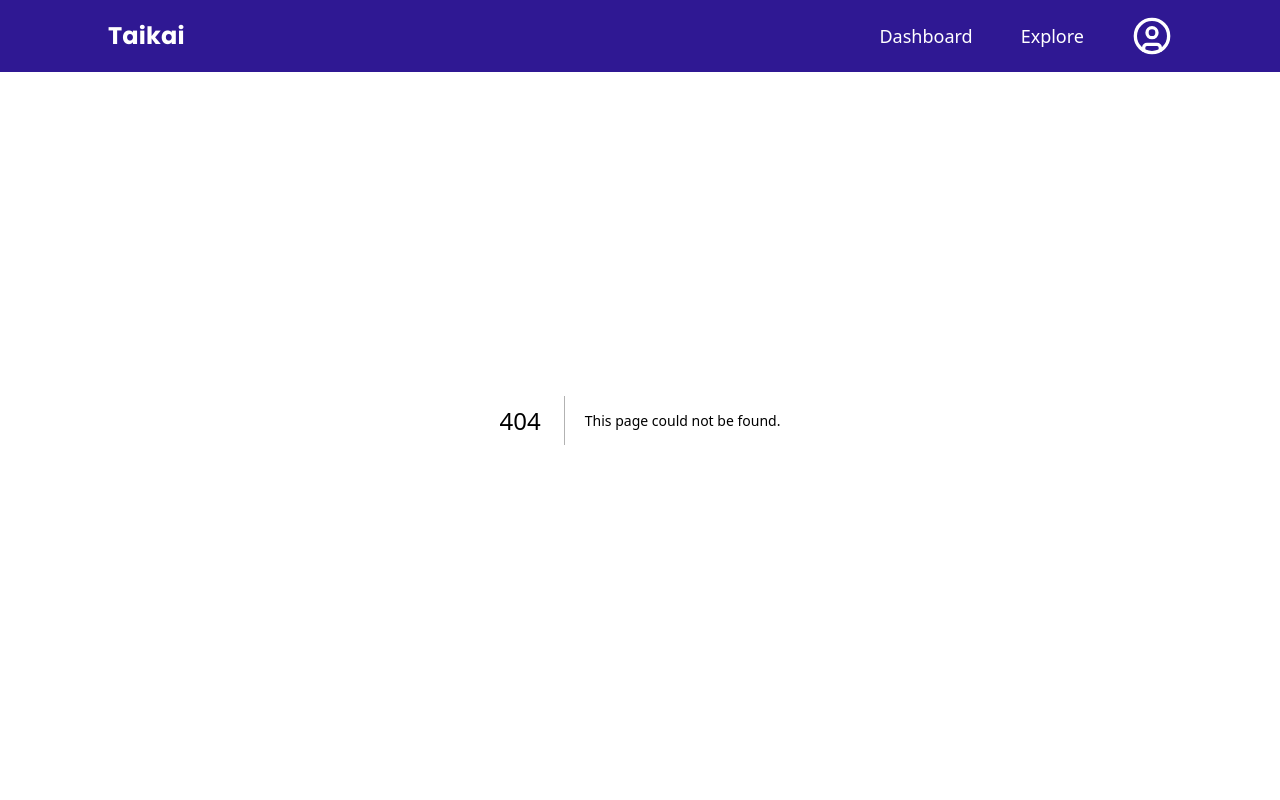
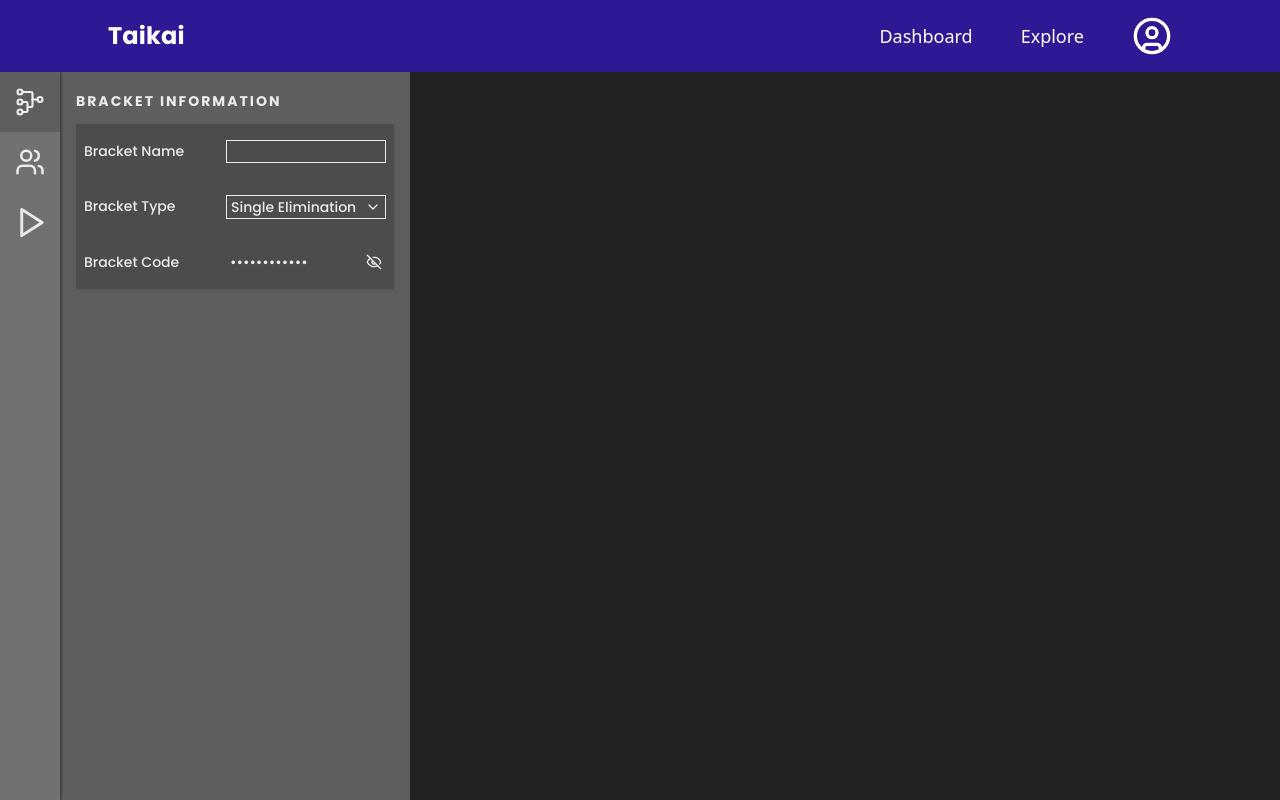
Before and after one commit to s3lven/kendo-brackets, a Next.js app: page /1/1 in a window 1280 px wide. Before the commit this address had no page. Built offline with nearby package versions, Linux system fonts and the light colour scheme.

Commit message:
feat: added bracket editor page and information panel

```diff
--- a/package.json
+++ b/package.json
@@ -12,10 +12,13 @@
     "@headlessui/react": "^2.1.6",
     "@radix-ui/react-dialog": "^1.1.1",
     "@radix-ui/react-popover": "^1.1.1",
+    "@radix-ui/react-select": "^2.1.1",
+    "@radix-ui/react-tabs": "^1.1.0",
     "lucide-react": "^0.439.0",
     "next": "14.2.9",
     "react": "^18",
-    "react-dom": "^18"
+    "react-dom": "^18",
+    "react-icons": "^5.3.0"
   },
   "devDependencies": {
     "@types/node": "^20",
--- /dev/null
+++ b/src/app/[tournament]/[bracketCode]/page.tsx
@@ -0,0 +1,32 @@
+import BracketPanel from '@/app/features/bracket/bracket-panel'
+import { dummyTournamentData } from '@/types/bracket_t'
+import React from 'react'
+
+type EditBracketPageProps = {
+    params: {
+      tournament: string,
+      bracketCode: string
+    }
+}
+
+const EditBracketPage = ({ params } : EditBracketPageProps) => {
+  const tournamentData = dummyTournamentData.find((tournament) => {
+    // This is VERRYYYY specific, and will change with the back end implementation
+    const searchTerm = params.tournament.replace('%20', ' ')
+    // console.log(tournament.tournamentName)
+    // console.log(searchTerm)
+    return tournament.tournamentName == searchTerm
+  })
+  const bracketData = tournamentData?.brackets.find((bracket) => bracket.bracketCode == params.bracketCode)
+  // console.log(params)
+  // console.log(tournamentData)
+  console.log(bracketData)
+
+  return (
+    <div className='w-full h-full flex gap-5 bg-shade2'>
+      <BracketPanel bracketData={bracketData}/>
+    </div>
+  )
+}
+
+export default EditBracketPage
--- a/src/app/dashboard/page.tsx
+++ b/src/app/dashboard/page.tsx
@@ -4,7 +4,7 @@ import DashboardLoading from "../features/dashboard/dashboard-loading";
 
 const DashboardPage = () => {
   return (
-    <>
+    <div className="flex flex-col gap-5 pb-8 px-[108px]">
       {/* Header */}
       <div className="w-full py-6 border-b border-grey ">
         <h1 className="text-dark text-title">Dashboard</h1>
@@ -12,7 +12,7 @@ const DashboardPage = () => {
       <Suspense fallback={<DashboardLoading />}>
         <DashboardContent />
       </Suspense>
-    </>
+    </div>
   );
 };
 
--- /dev/null
+++ b/src/app/features/bracket/bracket-panel.tsx
@@ -0,0 +1,71 @@
+import React from "react";
+import * as Tabs from "@radix-ui/react-tabs";
+import { TbTournament } from "react-icons/tb";
+import { Play, Users } from "lucide-react";
+import { Bracket } from "@/types/bracket_t";
+import InformationPanel from "./information-panel";
+
+type NavItemType = {
+  value: string;
+  icon: JSX.Element;
+};
+
+type BracketPanelProps = {
+  bracketData: Bracket | undefined;
+};
+
+const NavItems: NavItemType[] = [
+  {
+    value: "bracketInfo",
+    icon: <TbTournament size={"30px"} strokeWidth={"1.75px"} />,
+  },
+  {
+    value: "bracketParticipants",
+    icon: <Users size={"30px"} />,
+  },
+  {
+    value: "bracketPlay",
+    icon: <Play size={"35px"} />,
+  },
+];
+
+const TriggerItem = ({ value, icon }: NavItemType) => {
+  return (
+    <Tabs.Trigger
+      value={value}
+      className="w-full h-full max-h-[60px] flex justify-center items-center
+            transition-colors ease-in-out duration-200 text-grey
+            hover:bg-neutral6 hover:shadow-[0px_0px_20px_0px_rgba(0,0,0,0.25)]
+            data-[state=active]:bg-neutral8 hover:data-[state=active]:shadow-none data-[state=active]:cursor-default"
+    >
+      {icon}
+    </Tabs.Trigger>
+  );
+};
+
+const BracketPanel = ({ bracketData }: BracketPanelProps) => {
+  return (
+    <Tabs.Root
+      className="bg-neutral8 flex w-full max-w-[410px] font-poppins"
+      orientation="vertical"
+      defaultValue="bracketInfo"
+    >
+      <Tabs.List
+        className="w-full max-w-[60px] h-full flex flex-col shadow-[2px_0px_2px_0px_rgba(0,0,0,0.3)] bg-neutral7"
+        aria-label="bracket editor tabs"
+      >
+        {NavItems.map((item) => (
+          <TriggerItem key={item.value} value={item.value} icon={item.icon} />
+        ))}
+      </Tabs.List>
+      <Tabs.Content
+        value="bracketInfo"
+        className="w-full h-full flex flex-col gap-2.5 p-4"
+      >
+        <InformationPanel bracketData={bracketData} />
+      </Tabs.Content>
+    </Tabs.Root>
+  );
+};
+
+export default BracketPanel;
--- /dev/null
+++ b/src/app/features/bracket/information-panel.tsx
@@ -0,0 +1,111 @@
+"use client";
+
+import { Bracket } from "@/types/bracket_t";
+import { Button, Input } from "@headlessui/react";
+import * as Select from "@radix-ui/react-select";
+import { ChevronDown, Eye, EyeOff } from "lucide-react";
+import React, { useState } from "react";
+
+type InformationPanelProps = {
+    bracketData: Bracket | undefined
+}
+
+const InformationPanel = ({bracketData} : InformationPanelProps) => {
+  const [typeSelect, setTypeSelect] = useState("Single Elimination");
+  const [showPassword, setShowPassword] = useState(false);
+  return (
+    <>
+      <p className="text-grey text-label uppercase w-fit">
+        bracket information
+      </p>
+      <div className="w-full flex flex-col gap-8 px-2 py-4 bg-shade2_30 shadow rounded-sm">
+        <div className="w-full h-full flex flex-wrap justify-between ">
+          <p className="text-grey text-desc">Bracket Name</p>
+          {/* TODO: Track the current value */}
+          <Input
+            className="w-[160px] h-full px-1 bg-transparent border border-grey font-poppins text-grey text-desc
+                transition-all ease-out duration-500
+                data-[focus]:scale-[1.05]"
+            defaultValue={bracketData?.bracketName}
+          />
+        </div>
+        <div className="w-full h-full flex flex-wrap justify-between ">
+          <p className="text-grey text-desc">Bracket Type</p>
+          <Select.Root
+            defaultValue={typeSelect}
+            value={typeSelect}
+            onValueChange={setTypeSelect}
+          >
+            <Select.Trigger
+              aria-label="bracket type"
+              className="w-[160px] h-full px-1 bg-transparent border border-grey font-poppins text-grey text-desc
+                    flex justify-between items-center"
+            >
+              <Select.Value>{typeSelect}</Select.Value>
+              <Select.Icon asChild>
+                <ChevronDown size={"1rem"} />
+              </Select.Icon>
+            </Select.Trigger>
+            <Select.Portal>
+              <Select.Content
+                className="rounded-lg bg-neutral8 w-[220px] focus:outline-none shadow-lg outline outline-1 outline-shade2 text-button-sm text-white font-poppins"
+                position="popper"
+                sideOffset={10}
+                alignOffset={-22}
+              >
+                <Select.ScrollUpButton></Select.ScrollUpButton>
+                <Select.Viewport className="py-4">
+                  <Select.Item
+                    value="Single Elimination"
+                    className="hover:bg-neutral7 px-4 py-2 cursor-pointer"
+                  >
+                    Single Elimination
+                  </Select.Item>
+                  <Select.Item
+                    value="Double Elimination"
+                    className="hover:bg-neutral7 px-4 py-2 cursor-pointer"
+                  >
+                    Double Elimination
+                  </Select.Item>
+                  <Select.Item
+                    value="Round Robin"
+                    className="hover:bg-neutral7 px-4 py-2 cursor-pointer"
+                  >
+                    Round Robin
+                  </Select.Item>
+                  <Select.Item
+                    value="Group Stage"
+                    className="hover:bg-neutral7 px-4 py-2 cursor-pointer"
+                  >
+                    Group Stage
+                  </Select.Item>
+                </Select.Viewport>
+              </Select.Content>
+            </Select.Portal>
+          </Select.Root>
+        </div>
+        <div className="w-full h-full flex flex-wrap justify-between ">
+          <p className="text-grey text-desc">Bracket Code</p>
+          <div
+            className="w-[160px] h-full px-1 bg-transparent font-poppins text-grey text-desc
+                flex justify-between items-center"
+          >
+            <Input
+              className="w-full h-full bg-transparent"
+              defaultValue={
+                showPassword ? bracketData?.bracketCode : "aaaaaaaaaaaa"
+              }
+              type={showPassword ? "text" : "password"}
+              readOnly
+            />
+            <Button className="" onClick={() => setShowPassword(!showPassword)}>
+              {showPassword ? <Eye size={"1rem"} /> : <EyeOff size={"1rem"} />}
+            </Button>
+          </div>
+        </div>
+      </div>
+    </>
+  );
+};
+
+export default InformationPanel;
--- a/src/app/globals.css
+++ b/src/app/globals.css
@@ -1,3 +1,25 @@
 @tailwind base;
 @tailwind components;
 @tailwind utilities;
+
+@layer utilities {
+  .scrollbar::-webkit-scrollbar {
+    /* Customize the scrollbar width */
+    width: 20px;
+  }
+
+  .scrollbar::-webkit-scrollbar-track {
+    border-radius: 100vh;
+    background: #f7f4ed;
+  }
+
+  .scrollbar::-webkit-scrollbar-thumb {
+    background: #e0cbcb;
+    border-radius: 100vh;
+    border: 3px solid #f6f7ed;
+  }
+
+  .scrollbar::-webkit-scrollbar-thumb:hover {
+    background: #c0a0b9;
+  }
+}
--- a/src/app/layout.tsx
+++ b/src/app/layout.tsx
@@ -33,7 +33,7 @@ export default function RootLayout({
     <html lang="en" className={`${poppins.variable}`}>
       <body className="flex flex-col h-screen">
         <DashboardNav />
-        <div className="w-full h-full flex flex-col gap-5 px-[108px] pb-8 flex-1 overflow-auto">{children}</div>
+        <div className="w-full h-full flex-1 overflow-auto">{children}</div>
       </body>
     </html>
   );
--- a/tailwind.config.ts
+++ b/tailwind.config.ts
@@ -1,4 +1,5 @@
 import type { Config } from "tailwindcss";
+import plugin from 'tailwindcss/plugin';
 
 const config: Config = {
   content: [
@@ -10,29 +11,29 @@ const config: Config = {
     extend: {
       colors: {
         primary: {
-          DEFAULT: '#25DAC5',
-          hover: '#1EAE9E'
+          DEFAULT: "#25DAC5",
+          hover: "#1EAE9E",
         },
-        secondary: '#482BE7',
-        third: '#E93A7D',
-        dark: '#2F1893',
-        dark_90: '#EAE8F4',
-        heading: '#1E0E62',
-        text: '#15143966',
-        grey: '#EBEAED',
-        error: '#C84545',
-        shade1: '#FFFFFF',
-        shade2: '#222222',
-        shade2_5: '#2222220D',
-        shade2_30: '#2222224D',
-        neutral1: '#F7F7F7',
-        neutral2: '#EBEBEB',
-        neutral3: '#DDDDDD',
-        neutral4: '#D3D3D3',
-        neutral5: '#C2C2C2',
-        neutral6: '#B0B0B0',
-        neutral7: '#717171',
-        neutral8: '#5E5E5E',
+        secondary: "#482BE7",
+        third: "#E93A7D",
+        dark: "#2F1893",
+        dark_90: "#EAE8F4",
+        heading: "#1E0E62",
+        text: "#15143966",
+        grey: "#EBEAED",
+        error: "#C84545",
+        shade1: "#FFFFFF",
+        shade2: "#222222",
+        shade2_5: "#2222220D",
+        shade2_30: "#2222224D",
+        neutral1: "#F7F7F7",
+        neutral2: "#EBEBEB",
+        neutral3: "#DDDDDD",
+        neutral4: "#D3D3D3",
+        neutral5: "#C2C2C2",
+        neutral6: "#B0B0B0",
+        neutral7: "#717171",
+        neutral8: "#5E5E5E",
       },
       fontFamily: {
         poppins: ["var(--font-poppins)"],
@@ -71,7 +72,7 @@ const config: Config = {
           },
         ],
         label: [
-          "18px",
+          "14px",
           {
             lineHeight: "26px",
             letterSpacing: "2px",
@@ -145,20 +146,46 @@ const config: Config = {
       },
       keyframes: {
         overlayShow: {
-          from: { opacity: '0' },
-          to: { opacity: '1' },
+          from: { opacity: "0" },
+          to: { opacity: "1" },
         },
         contentShow: {
-          from: { opacity: '0', transform: 'translate(-50%, -48%) scale(0.96)' },
-          to: { opacity: '1', transform: 'translate(-50%, -50%) scale(1)' },
+          from: {
+            opacity: "0",
+            transform: "translate(-50%, -48%) scale(0.96)",
+          },
+          to: { opacity: "1", transform: "translate(-50%, -50%) scale(1)" },
         },
       },
       animation: {
-        overlayShow: 'overlayShow 150ms cubic-bezier(0.16, 1, 0.3, 1)',
-        contentShow: 'contentShow 150ms cubic-bezier(0.16, 1, 0.3, 1)',
+        overlayShow: "overlayShow 150ms cubic-bezier(0.16, 1, 0.3, 1)",
+        contentShow: "contentShow 150ms cubic-bezier(0.16, 1, 0.3, 1)",
       },
     },
   },
-  plugins: [],
+  plugins: [
+    plugin(function ({ addUtilities }) {
+      const newUtilities = {
+        ".scrollbar-thin": {
+          scrollbarWidth: "thin",
+          scrollbarcolor: "rgb(31 29 29) white",
+        },
+        ".scrollbar-webkit": {
+          "&::-webkit-scrollbar": {
+            width: "8px",
+          },
+          "&::-webkit-scrollbar-track": {
+            background: "white",
+          },
+          "&::-webkit-scrollbar-thumb": {
+            backgroundColor: "rgb(31 41 55)",
+            borderRadius: "20px",
+            border: "1px solid white",
+          },
+        },
+      };
+      addUtilities(newUtilities);
+    }),
+  ],
 };
 export default config;
```
Also changed, not shown: src/app/features/dashboard/bracket-list.tsx (+16 -8 lines), src/app/features/dashboard/bracket-settings-popover.tsx (+14 -12 lines), src/types/bracket_t.ts (+14 -1 lines), 1 other file (tests, documents, lock files or other folders).
